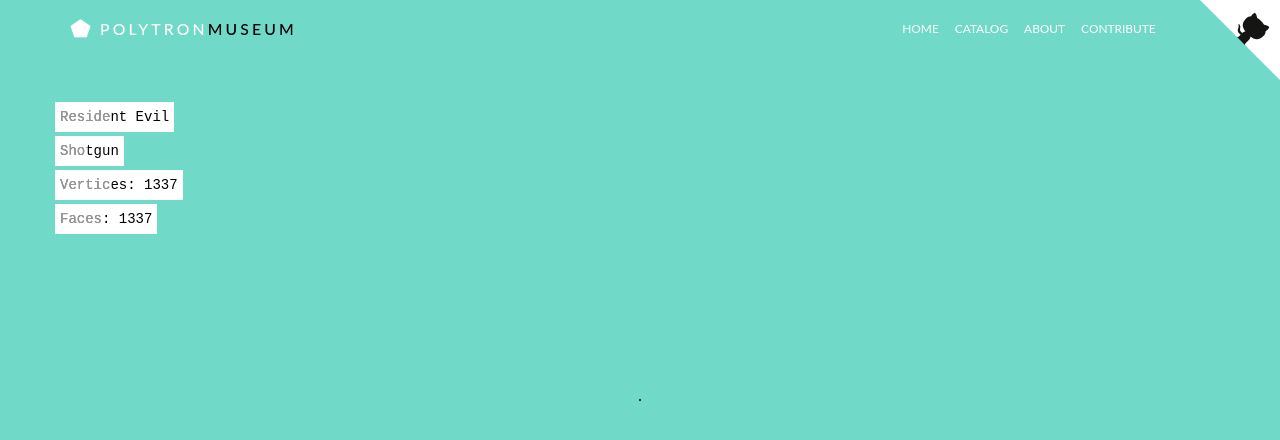
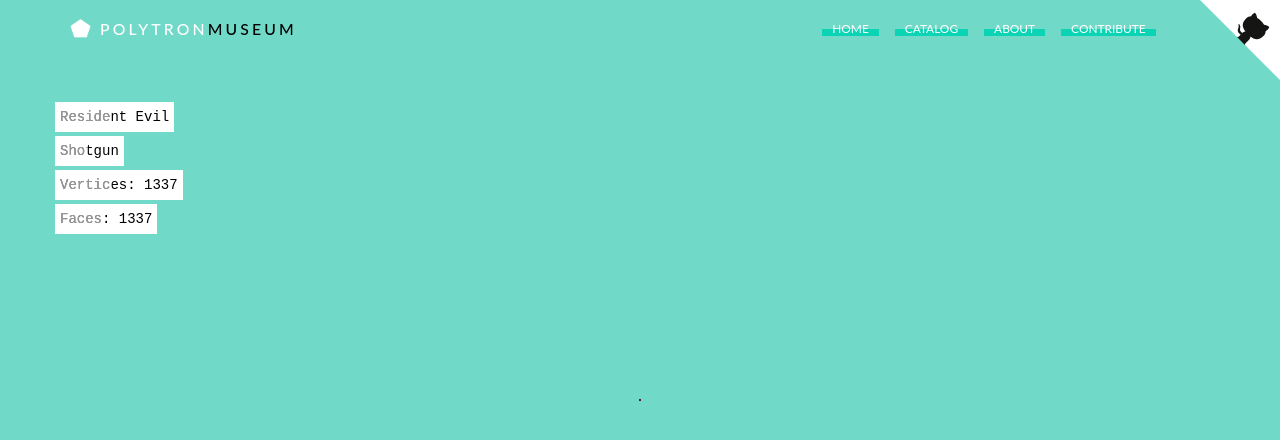
Before and after one commit to dannycalleri/polytron, a React (Create React App) app: page / in a window 1280 px wide. Shown: the top 440 px of the page. Built offline with nearby package versions, Linux system fonts and the light colour scheme; no server answers.

Commit message:
modified link styles

```diff
--- a/src/App.css
+++ b/src/App.css
@@ -5,6 +5,12 @@
 
 h1 {
   font-size: 1em;
+}
+
+a:hover {
+  color: inherit;
+  text-decoration: none;
+  opacity: 0.7;
 }
 
 .logo__pentagon {
--- a/src/layout/header/Header.jsx
+++ b/src/layout/header/Header.jsx
@@ -1,6 +1,7 @@
 import React from 'react';
 import Navigation from '../navigation/Navigation';
 import logo from '../../logo.png';
+import './Header.css';
 
 export default function Header(props){
   return (
@@ -8,6 +9,7 @@
       <div className="container">
         <div className="row">
           <div className="col-md-6">
+            <a href=".">
               <h1 className="logo">
                 <span className="logo__pentagon">
                   <img src={logo} alt="Polytron Museum Logo"/>
@@ -19,6 +21,7 @@
                   </span>
                 </span>
               </h1>
+            </a>
           </div>
           <div className="col-md-6">
             <Navigation />
--- a/src/layout/navigation/Navigation.css
+++ b/src/layout/navigation/Navigation.css
@@ -26,5 +26,30 @@
 }
 
 .navigation__list-element a {
+  position: relative;
   color: #fff;
+  padding: 0 10px;
 }
+
+.navigation__list-element-before {
+  position:absolute;
+  -webkit-transition: height 0.2s ease-out;
+  -moz-transition: height 0.2s ease-out;
+  transition: height 0.2s ease-out;
+  display:inline-block;
+  width:100%;
+  height:50%;
+  left: 0;
+  bottom: 0;
+  background-color: #0ad4b3;
+  z-index: 0;
+}
+
+.navigation__list-element a:hover .navigation__list-element-before {
+  height: 100%;
+}
+
+.navigation__list-element-text {
+  position:relative;
+  z-index: 1;
+}
--- a/src/layout/navigation/Navigation.jsx
+++ b/src/layout/navigation/Navigation.jsx
@@ -5,10 +5,30 @@
   return (
     <nav className="navigation text-right">
       <ul className="navigation__list">
-        <li className="navigation__list-element"><a href="#">home</a></li>
-        <li className="navigation__list-element"><a href="#">catalog</a></li>
-        <li className="navigation__list-element"><a href="#">about</a></li>
-        <li className="navigation__list-element"><a href="#">contribute</a></li>
+        <li className="navigation__list-element">
+          <a href="#">
+            <span className="navigation__list-element-before"></span>
+            <span className="navigation__list-element-text">home</span>
+          </a>
+        </li>
+        <li className="navigation__list-element">
+          <a href="#">
+            <span className="navigation__list-element-before"></span>
+            <span className="navigation__list-element-text">catalog</span>
+          </a>
+        </li>
+        <li className="navigation__list-element">
+          <a href="#">
+            <span className="navigation__list-element-before"></span>
+            <span className="navigation__list-element-text">about</span>
+          </a>
+        </li>
+        <li className="navigation__list-element">
+          <a href="#">
+            <span className="navigation__list-element-before"></span>
+            <span className="navigation__list-element-text">contribute</span>
+          </a>
+        </li>
       </ul>
     </nav>
   );
```
Also changed, not shown: src/layout/header/Header.css (added). Lines whose indentation alone changed are shown as unchanged.
